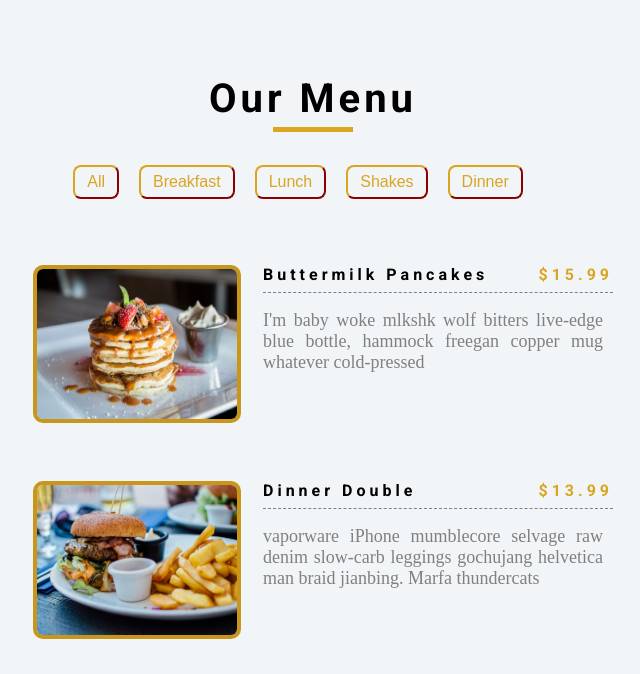
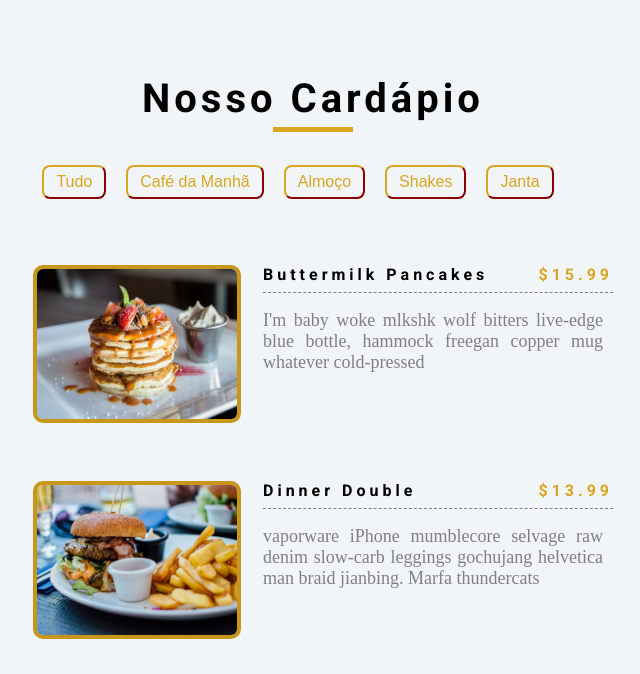
Before and after one commit to gmattosoff/cardapio, a plain HTML site: page index.html in a window 1280 px wide. Shown: the top 674 px of the page, without its empty margins (327-967 px from the left). Drawn offline with Linux system fonts and the light colour scheme.

Commit message:
Update index.html

```diff
--- a/index.html
+++ b/index.html
@@ -3,19 +3,19 @@
 <head>
     <meta charset="UTF-8">
     <meta name="viewport" content="width=device-width, initial-scale=1.0">
-    <title>Menu</title>
+    <title>Cardápio</title>
     <link rel="stylesheet" href="style.css">
 </head>
 <body>
     <header>
-        <h1>Our Menu<hr></h1>
+        <h1>Nosso Cardápio<hr></h1>
         <nav>
             <ul>
-                <li>All</li>
-                <li>Breakfast</li>
-                <li>Lunch</li>
-                <li>Shakes</li>
-                <li>Dinner</li>
+                <li id="All">Tudo</li>
+                <li id="Breakfast">Café da Manhã</li>
+                <li id="Lunch">Almoço</li>
+                <li id="Shakes">Shakes</li>
+                <li id="Dinner">Janta</li>
             </ul>
         </nav>
     </header>
```
